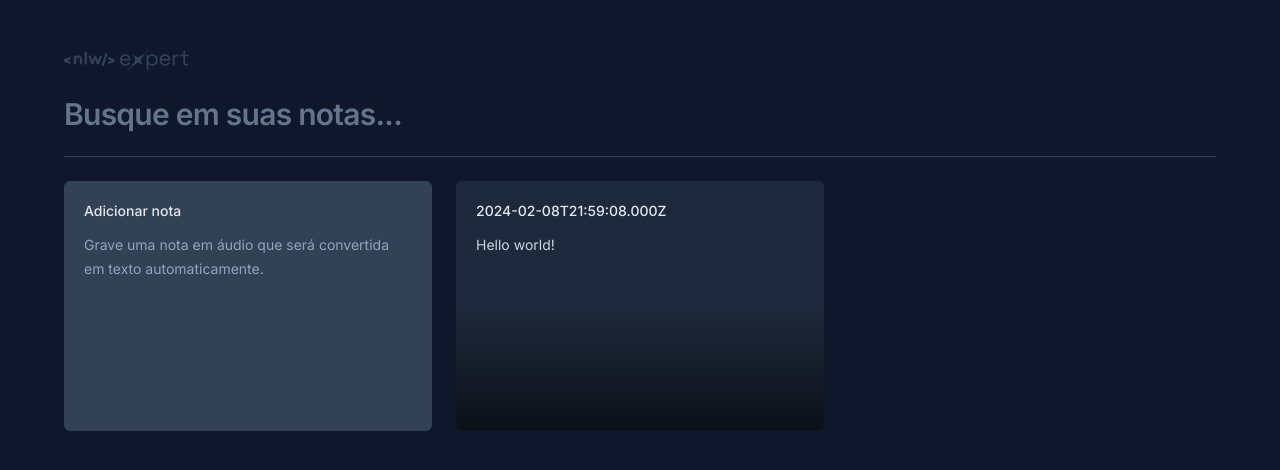
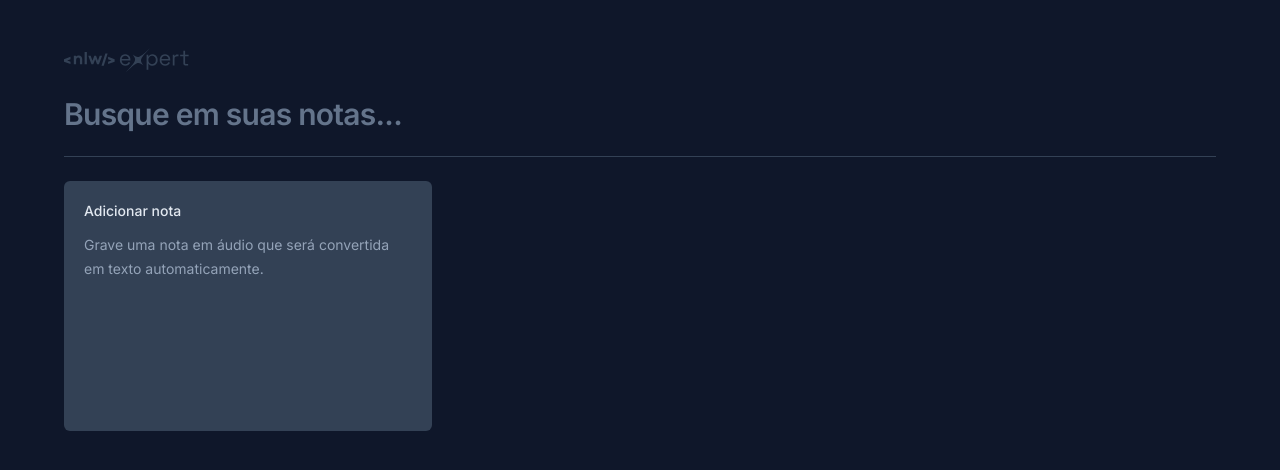
Before and after one commit to Marinalm15/NotesBoard, a React (Vite) app: page / in a window 1280 px wide. Shown: the top 470 px of the page. Built offline with nearby package versions, Linux system fonts and the light colour scheme.

Commit message:
adiciona funcionalidade de criar nota e buscar notas

```diff
--- a/src/app.tsx
+++ b/src/app.tsx
@@ -1,9 +1,50 @@
+import { ChangeEvent, useState } from 'react'
 import logo from './assets/logo-nlw-expert.svg'
 import { NewNoteCard } from './components/new-note-card'
 import { NoteCard } from './components/note-card'
 
+interface Note {
+    id: string
+    date: Date
+    content: string
+}
 
 export function App() {
+    const [search, setSearch] = useState('')
+    const [notes, setNotes] = useState<Note[]>(() => {
+        const notesOnStorage = localStorage.getItem('notes')
+
+        if(notesOnStorage) {
+            return JSON.parse(notesOnStorage)
+        }
+
+        return []
+    })
+
+    function onNoteCreated(content: string) {
+        const newNote = {
+            id: crypto.randomUUID(),
+            date: new Date(),
+            content,
+        }
+
+        const notesArray = [newNote, ...notes]
+
+        setNotes(notesArray)
+
+        localStorage.setItem('notes', JSON.stringify(notesArray))
+    }
+
+    function handleSearch(event: ChangeEvent<HTMLInputElement>) {
+        const query = event.target.value
+
+        setSearch(query)
+    }
+
+    const filtredNotes = search !== '' ?
+        notes.filter(note => note.content.toLowerCase().includes(search))
+        : notes
+
  return (
     <div className='mx-auto max-w-6xl my-12 space-y-6'>
         <img src={logo} alt="logo" />
@@ -12,17 +53,21 @@
                 type="text"
                 placeholder='Busque em suas notas...'
                 className='w-full bg-transparent text-3xl font-semibold tracking-tight outline-none placeholder:text-slate-500 '
+                onChange={handleSearch}
                 />
         </form>
 
         <div className='h-px bg-slate-700'/>
 
         <div className='grid grid-cols-3 gap-6 auto-rows-[250px]'>
-        <NewNoteCard />
-        <NoteCard note={{
-            date: new Date(),
-            content: "Hello world!"
-        }} />
+
+        <NewNoteCard onNoteCreated={onNoteCreated}/>
+
+        {filtredNotes.map(note => {
+            return (
+                <NoteCard key={note.id} note={note}/>
+            )
+        })}
         </div>
     </div>
     )
```
